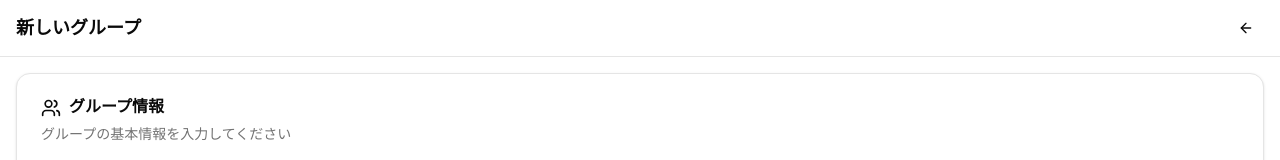
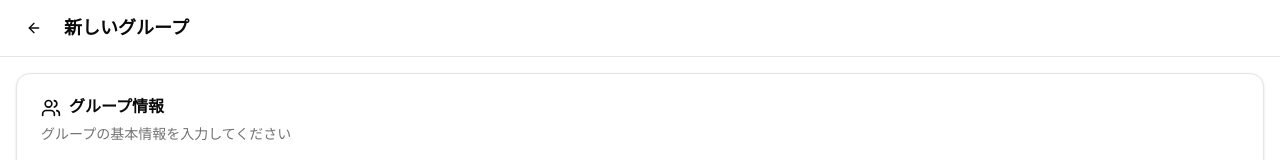
Before and after one commit to walican272/walican, a Next.js app: page /groups/new in a window 1280 px wide. Shown: the top 160 px of the page. Built offline with nearby package versions, Linux system fonts and the light colour scheme; no server answers.

Commit message:
fix: 戻るボタンを左側に配置してUIを改善
- Headerコンポーネントに backButton プロパティを追加
- グループ作成、グループ一覧、イベント一覧ページの戻るボタンを左側に移動
- より直感的なナビゲーションを実現

```diff
--- a/src/app/events/page.tsx
+++ b/src/app/events/page.tsx
@@ -90,7 +90,7 @@ export default function EventsPage() {
     <>
       <Header
         title="イベント一覧"
-        action={
+        backButton={
           <Link href="/dashboard">
             <Button variant="ghost" size="icon">
               <ArrowLeft className="h-5 w-5" />
--- a/src/app/groups/new/page.tsx
+++ b/src/app/groups/new/page.tsx
@@ -99,7 +99,7 @@ export default function NewGroupPage() {
     <>
       <Header
         title="新しいグループ"
-        action={
+        backButton={
           <Link href="/dashboard">
             <Button variant="ghost" size="icon">
               <ArrowLeft className="h-5 w-5" />
--- a/src/app/groups/page.tsx
+++ b/src/app/groups/page.tsx
@@ -82,7 +82,7 @@ export default function GroupsPage() {
     <>
       <Header
         title="グループ"
-        action={
+        backButton={
           <Link href="/dashboard">
             <Button variant="ghost" size="icon">
               <ArrowLeft className="h-5 w-5" />
--- a/src/components/layout/header.tsx
+++ b/src/components/layout/header.tsx
@@ -1,12 +1,14 @@
 interface HeaderProps {
   title: string | React.ReactNode
   action?: React.ReactNode
+  backButton?: React.ReactNode
 }
 
-export function Header({ title, action }: HeaderProps) {
+export function Header({ title, action, backButton }: HeaderProps) {
   return (
     <header className="sticky top-0 z-40 border-b bg-background/95 backdrop-blur supports-[backdrop-filter]:bg-background/60">
       <div className="container flex h-14 items-center justify-between px-4">
+        {backButton && <div className="flex-shrink-0 mr-3">{backButton}</div>}
         <div className="flex-1 overflow-hidden">
           {typeof title === 'string' ? (
             <h1 className="text-lg font-semibold">{title}</h1>
```
